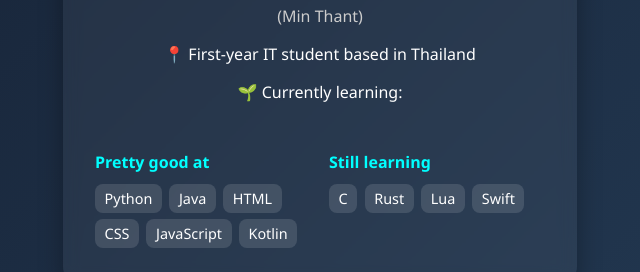
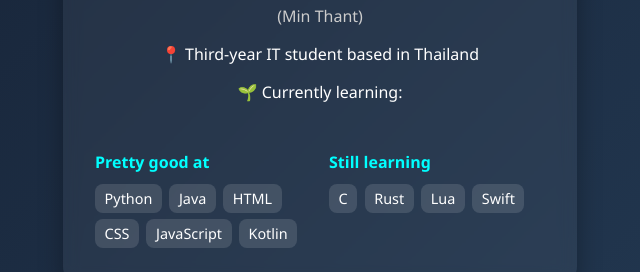
Before and after one commit to Minn01/Minn01.github.io, a plain HTML site: page index.html in a window 1280 px wide. Shown: the part 407-679 px from the top of the page, 320-960 px from the left. Drawn offline with Linux system fonts and the light colour scheme.

Commit message:
final final commit

```diff
--- a/index.html
+++ b/index.html
@@ -90,7 +90,7 @@
         <div class="emoji">☮️🗿👋</div>
         <h1>@Minn01</h1>
         <h2>(Min Thant)</h2>
-        <p>📍 First-year IT student based in Thailand</p>
+        <p>📍 Third-year IT student based in Thailand</p>
         <p>🌱 Currently learning:</p>
 
         <div class="skills">
```
